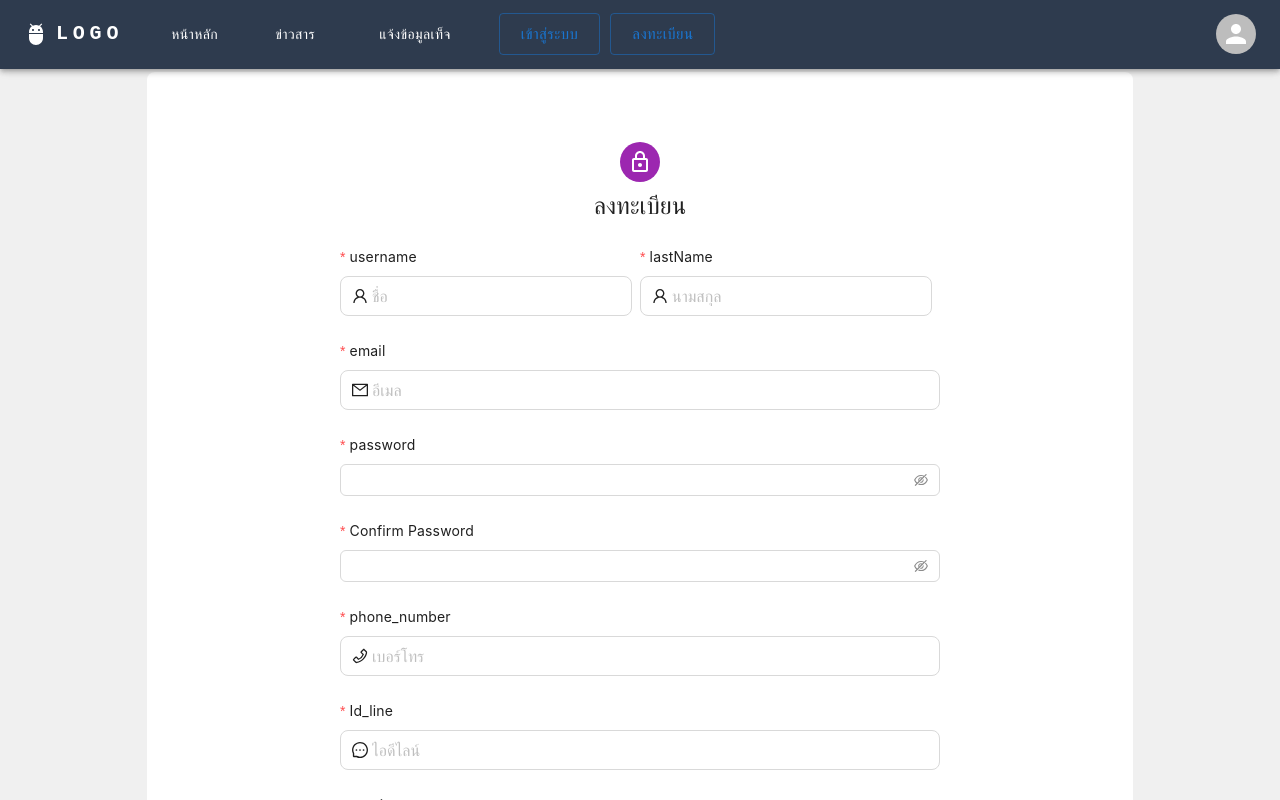
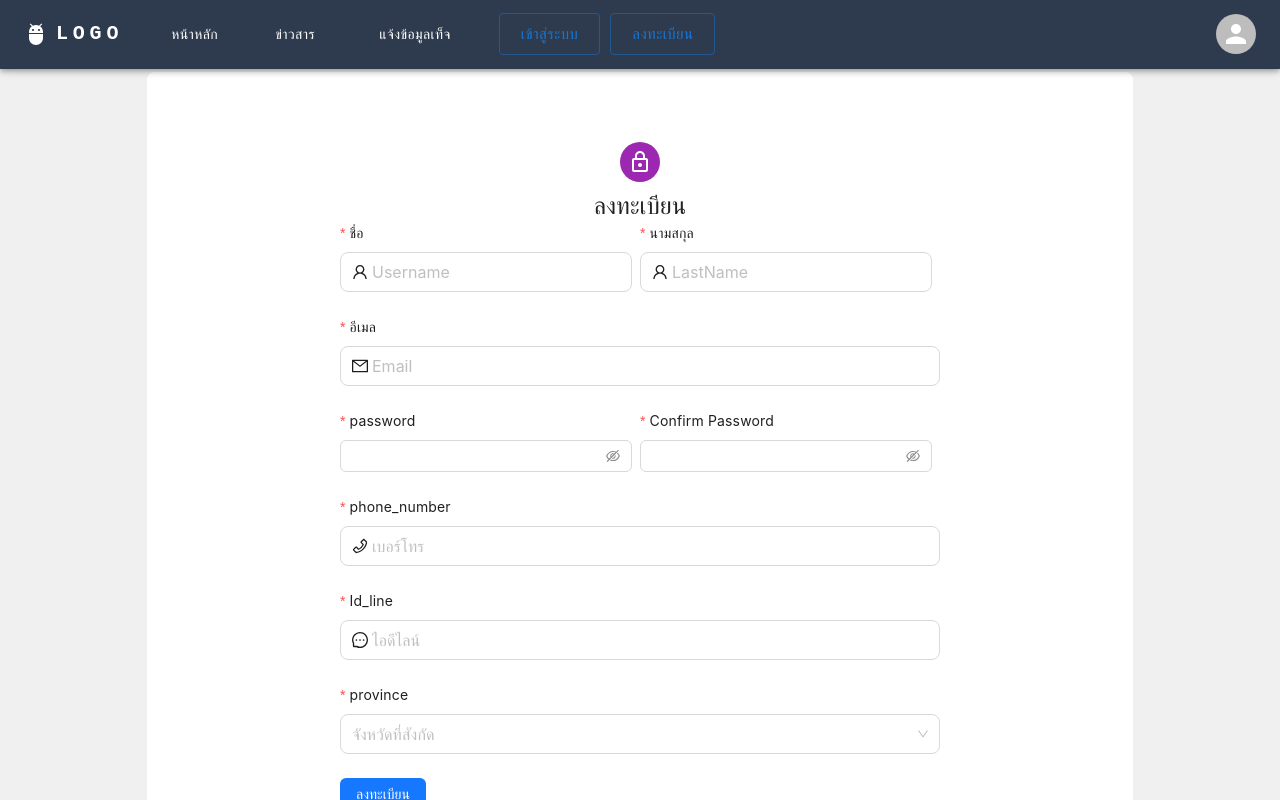
Before and after one commit to sanusi-pohlor/frontend, a React (Create React App) app: page /User/Register in a window 1280 px wide. Shown: the top 800 px of the page. Built offline with nearby package versions, Linux system fonts and the light colour scheme.

Commit message:
310866.2

```diff
--- a/package.json
+++ b/package.json
@@ -16,7 +16,7 @@
     "@testing-library/react": "^13.4.0",
     "@testing-library/user-event": "^13.5.0",
     "antd": "^5.8.3",
-    "axios": "^1.4.0",
+    "axios": "^1.5.0",
     "dayjs": "^1.11.9",
     "framer-motion": "^10.15.1",
     "leaflet": "^1.9.4",
--- a/src/components/UserComoponents/Register.js
+++ b/src/components/UserComoponents/Register.js
@@ -12,6 +12,7 @@ import { Typography, Box, Paper, Avatar } from "@mui/material";
 import axios from "axios";
 
 const { Option } = Select;
+
 const Register = ({ handleSubmit }) => {
   const [selectedprovince, setSelectedprovince] = useState("");
   const handleprovinceChange = (value) => {
@@ -22,24 +23,30 @@ const Register = ({ handleSubmit }) => {
 
   const onFinish = async (values) => {
     console.log(values);
+    console.log(selectedprovince);
     setLoading(true);
     try {
+      const formData = new FormData();
+      formData.append('username', values.username);
+      formData.append('lastName', values.lastName);
+      formData.append('email', values.email);
+      formData.append('password', values.password);
+      formData.append('phone_number', values.phone_number);
+      formData.append('Id_line', values.Id_line);
+      formData.append('province', selectedprovince);
+
       const response = await fetch('http://localhost:8000/api/register', {
-        method: 'POST',
-        headers: {
-          'Content-Type': 'application/json',
-        },
-        body: JSON.stringify(values),
+        method: "POST",
+        body: formData,
       });
-      const data = await response.json();
       if (response.ok) {
-        message.success(data.message);
+        message.success('Form data sent successfully');
       } else {
-        message.error(data.message);
+        message.error('Error sending form data');
       }
     } catch (error) {
-      console.error('Error registering user:', error);
-      message.error('Error registering user');
+      console.error("Error registering user:", error);
+      message.error("Error registering user");
     } finally {
       setLoading(false);
     }
@@ -76,10 +83,9 @@ const Register = ({ handleSubmit }) => {
       <Typography component="h1" variant="h5">
         ลงทะเบียน
       </Typography>
-      <Box component="form" noValidate onSubmit={handleSubmit} sx={{ mt: 3 }}>
         <Form
           layout="vertical"
-          // name="normal_login"
+          name="form_register"
           // className="login-form"
           // initialValues={{
           //   remember: true,
@@ -88,10 +94,10 @@ const Register = ({ handleSubmit }) => {
           style={{
             maxWidth: "100%",
           }}
-        // form={form}
+          // form={form}
         >
           <Form.Item
-            label="username"
+            label="ชื่อ"
             name="username"
             rules={[
               {
@@ -107,11 +113,11 @@ const Register = ({ handleSubmit }) => {
             <Input
               size="large"
               prefix={<UserOutlined className="site-form-item-icon" />}
-              placeholder="ชื่อ"
+              placeholder="Username"
             />
           </Form.Item>
           <Form.Item
-            label="lastName"
+            label="นามสกุล"
             name="lastName"
             rules={[
               {
@@ -128,11 +134,11 @@ const Register = ({ handleSubmit }) => {
             <Input
               size="large"
               prefix={<UserOutlined className="site-form-item-icon" />}
-              placeholder="นามสกุล"
+              placeholder="LastName"
             />
           </Form.Item>
           <Form.Item
-            label="email"
+            label="อีเมล"
             name="email"
             rules={[
               {
@@ -144,13 +150,17 @@ const Register = ({ handleSubmit }) => {
             <Input
               size="large"
               prefix={<MailOutlined className="site-form-item-icon" />}
-              placeholder="อีเมล"
+              placeholder="Email"
             />
           </Form.Item>
           <Form.Item
             name="password"
             label="password"
             rules={[{ required: true, message: "Please input your password!" }]}
+            style={{
+              display: "inline-block",
+              width: "calc(50% - 8px)",
+            }}
           >
             <Input.Password />
           </Form.Item>
@@ -165,10 +175,17 @@ const Register = ({ handleSubmit }) => {
                   if (!value || getFieldValue("password") === value) {
                     return Promise.resolve();
                   }
-                  return Promise.reject(new Error("The two passwords do not match!"));
+                  return Promise.reject(
+                    new Error("The two passwords do not match!")
+                  );
                 },
               }),
             ]}
+            style={{
+              display: "inline-block",
+              width: "calc(50% - 8px)",
+              margin: "0 8px",
+            }}
           >
             <Input.Password />
           </Form.Item>
@@ -257,7 +274,6 @@ const Register = ({ handleSubmit }) => {
             />
           </Form.Item>
         </Form>
-      </Box>
     </Paper>
   );
 };
```
Also changed, not shown: 1 other file (tests, documents, lock files or other folders).
